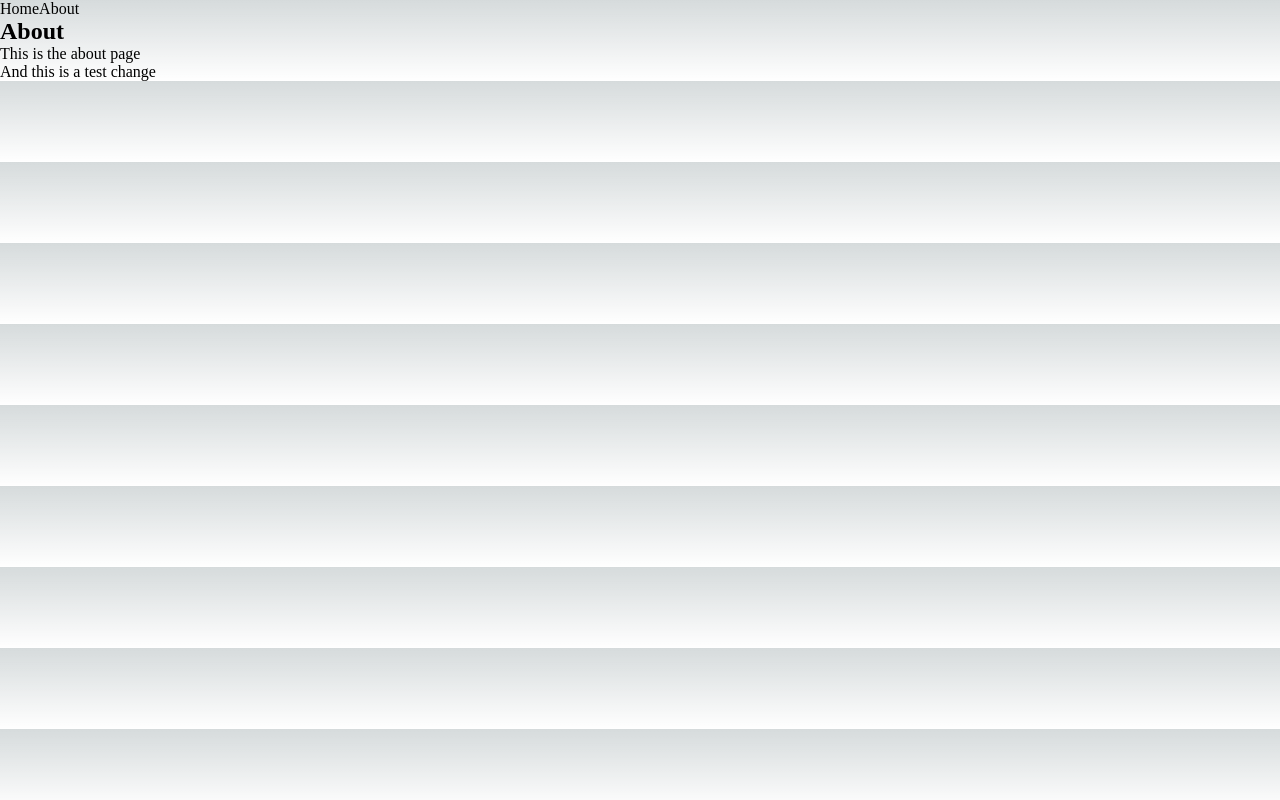
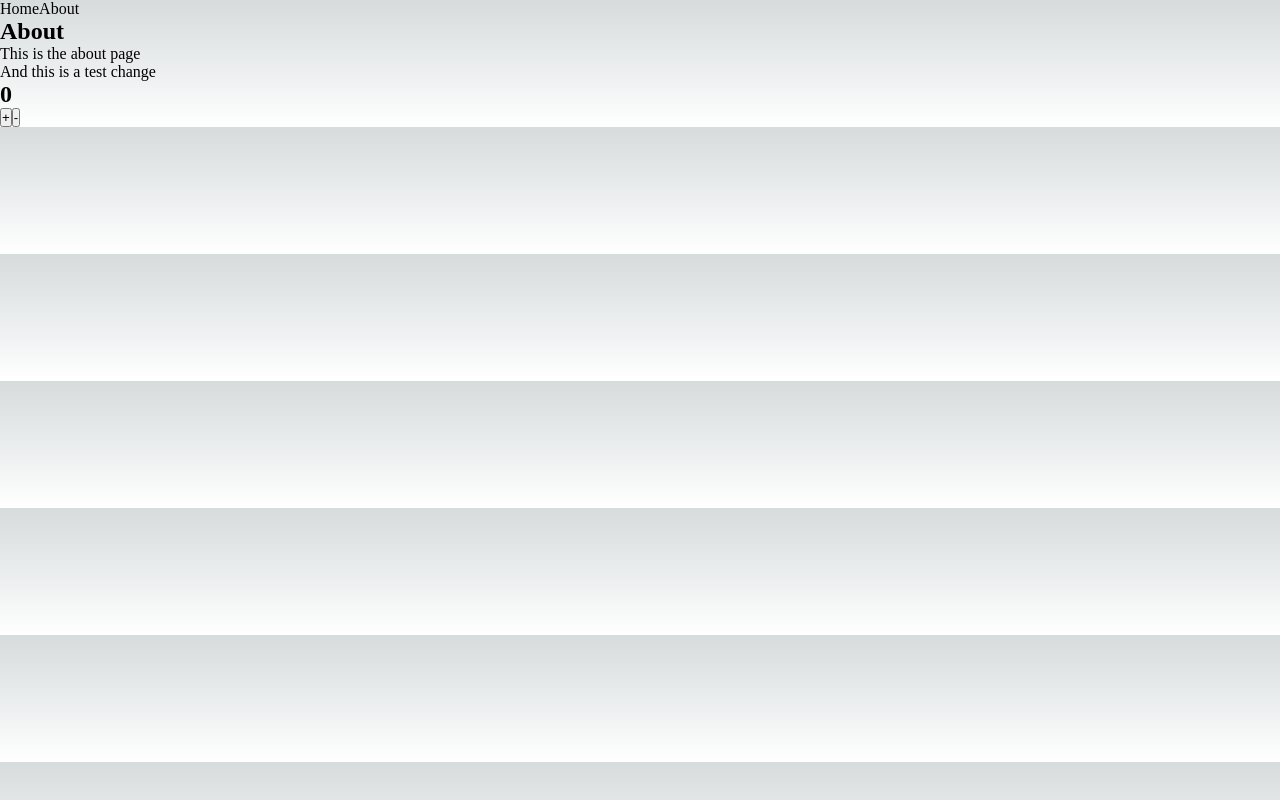
Before and after one commit to willcary/chords-app, a Next.js app: page /About in a window 1280 px wide. Built offline with nearby package versions, Linux system fonts and the light colour scheme.

Commit message:
test: testing codeium auto generation

```diff
--- a/pages/About.tsx
+++ b/pages/About.tsx
@@ -1,13 +1,19 @@
 import Navbar from '@/components/Navbar'
 import React from 'react'
+import { useState } from 'react'
 
 export default function About() {
+  //turn this code into a counter function with plus and minus buttons to change state
+  const [counter, setCounter] = useState(0)
   return (
     <div>
       <Navbar />
       <h2>About</h2>
       <p>This is the about page</p>
       <p>And this is a test change</p>
+      <h2>{counter}</h2>
+      <button onClick={() => setCounter(counter + 1)}>+</button>
+      <button onClick={() => setCounter(counter - 1)}>-</button>
     </div>
   )
 }
```
